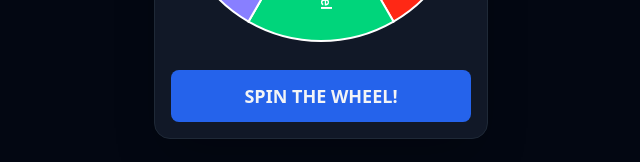
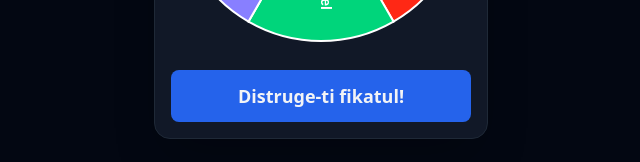
Before and after one commit to bogdanvesa95/spin-the-drink, a React (Vite) app: page / in a window 1280 px wide. Shown: the part 295-457 px from the top of the page, without its empty margins (319-959 px from the left). Built offline with nearby package versions, Linux system fonts and the light colour scheme.

Commit message:
first commit

```diff
--- a/src/App.tsx
+++ b/src/App.tsx
@@ -144,7 +144,7 @@ function App() {
           disabled={isSpinning}
           className="w-full mt-6 bg-blue-600 hover:bg-blue-500 disabled:opacity-50 py-3 rounded-lg font-bold text-lg"
         >
-          {isSpinning ? "Spinning..." : "SPIN THE WHEEL!"}
+          {isSpinning ? "Fikaaaaaat..." : "Distruge-ti fikatul!"}
         </button>
         {winner && (
           <div className="text-center mt-4 animate-bounce">
```
